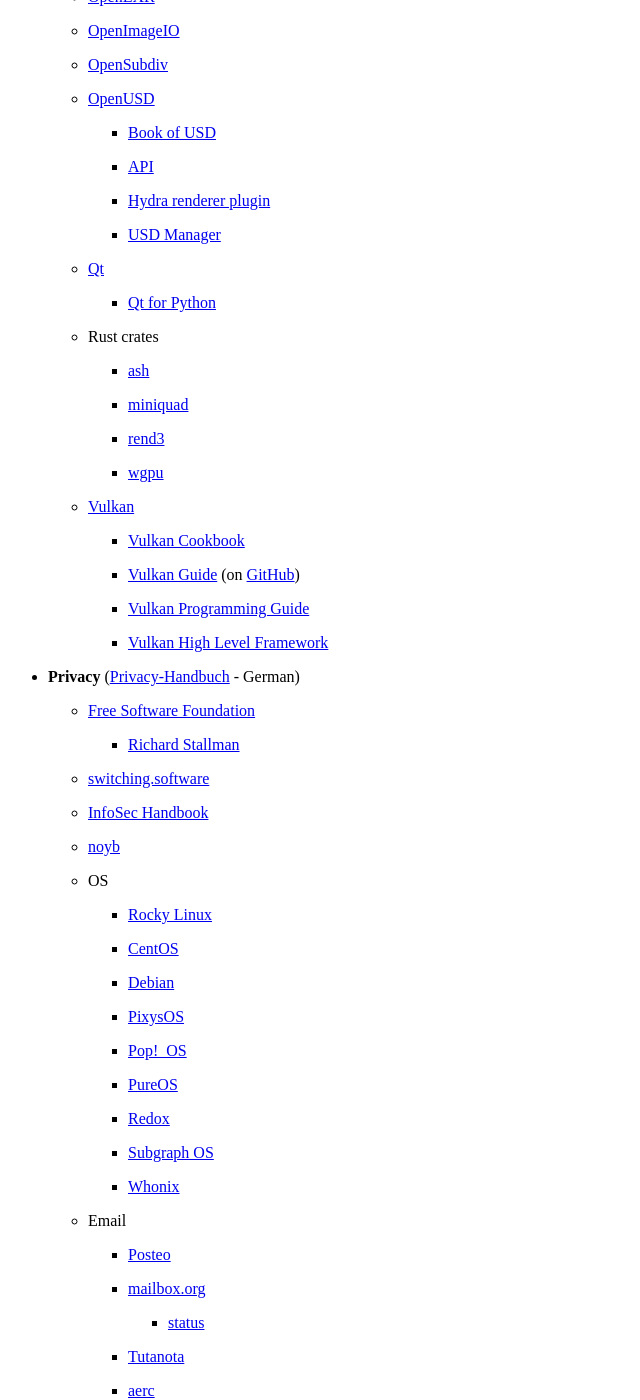
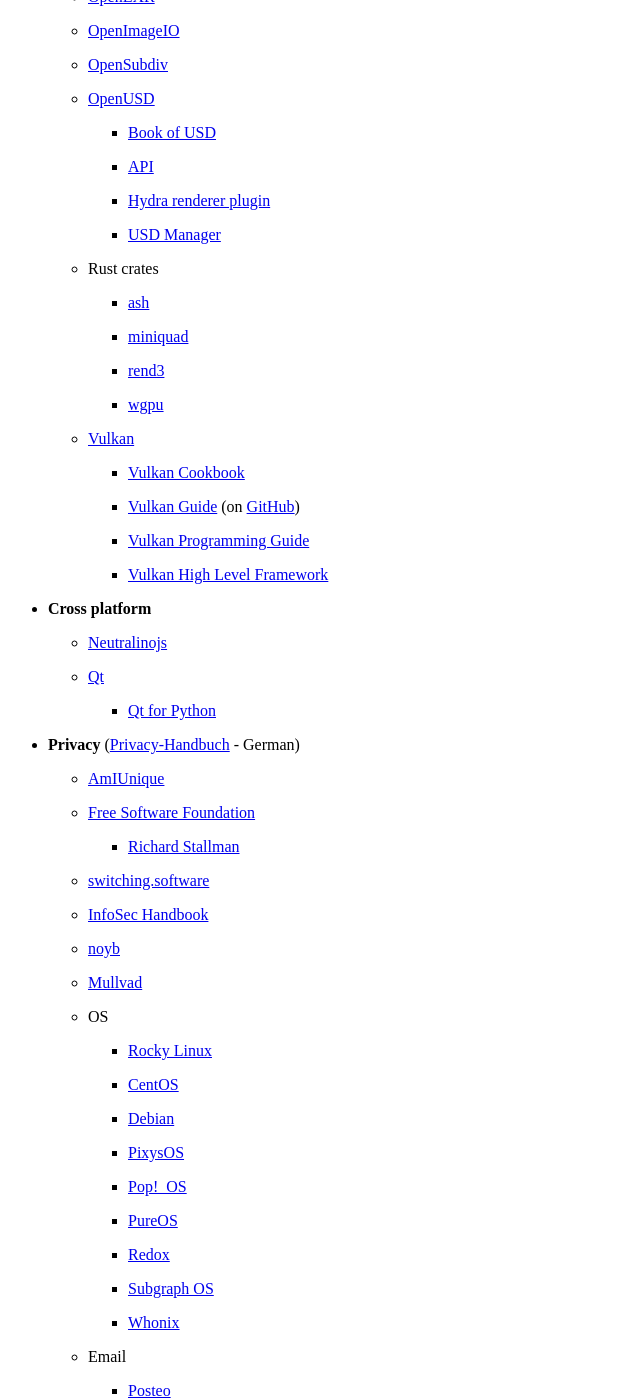
Before and after one commit to wahn/jan_walter_org, a Jekyll site: the page built from links/index.md, in a window 1280 px wide and 1400 px high, scrolled down 9373 px. Shown: the whole window, without its empty margins (0-640 px from the left). Built offline with Jekyll 4.4.1, drawn with Linux system fonts in a browser that asks for light colours.

Commit message:
Mv Qt to 'Cross platform' section, Neutralinojs, AmIUnique, Mullvad.

```diff
--- a/links/index.md
+++ b/links/index.md
@@ -645,7 +641,17 @@
 
         + [Vulkan High Level Framework](https://github.com/nvpro-pipeline/VkHLF)
 
+* __Cross platform__
+
+    - [Neutralinojs](https://neutralino.js.org)
+
+    - [Qt](https://doc.qt.io)
+
+        + [Qt for Python](https://doc.qt.io/qtforpython/quickstart.html)
+
 * __Privacy__ ([Privacy-Handbuch](https://www.privacy-handbuch.de/index.htm) - German)
+
+    - [AmIUnique](https://amiunique.org/fp)
 
     - [Free Software Foundation](https://www.fsf.org)
 
@@ -656,6 +662,8 @@
     - [InfoSec Handbook](https://infosec-handbook.eu)
 
     - [noyb](https://noyb.eu)
+
+    - [Mullvad](https://mullvad.net/en)
 
     - OS
 
```
Also changed, not shown: other parts of links/index.md (+0 -4 lines).
